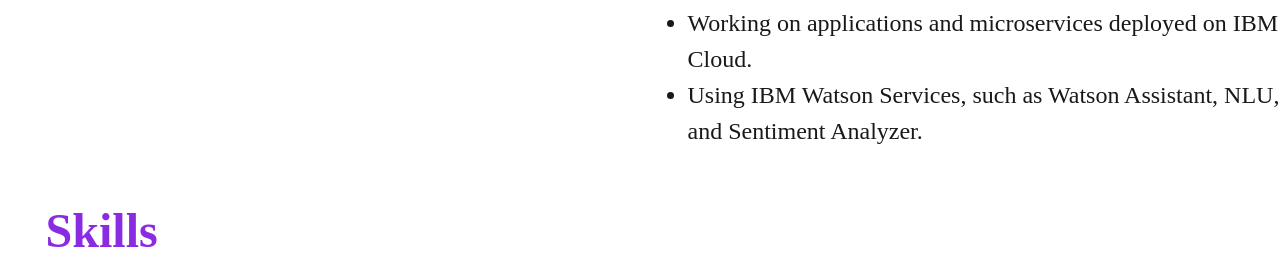
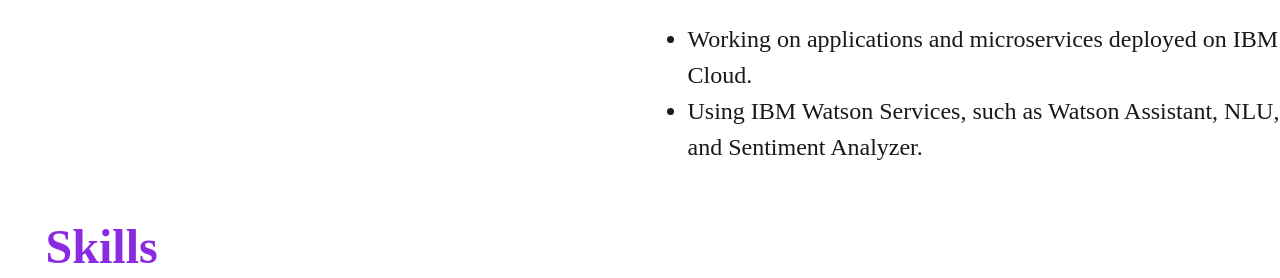
Before and after one commit to KickButtowski80/portfolio-coursera, a website built with Vite: page index.html in a window 1280 px wide. Shown: the part 743-1021 px from the top of the page. Built offline with nearby package versions, Linux system fonts and the light colour scheme.

Commit message:
make padding top little bigger for high res so about me section will have more space at the top

```diff
--- a/css/style.css
+++ b/css/style.css
@@ -243,7 +243,7 @@
   gap: 15px;
   position: relative;
   z-index: 1;
-  padding-top: clamp(7rem, 15vw + 6rem, 13rem);
+  padding-top: clamp(7rem, 15vw + 6rem, 14rem);
 }
 @media (max-width: 1200px) {
   main {
```
